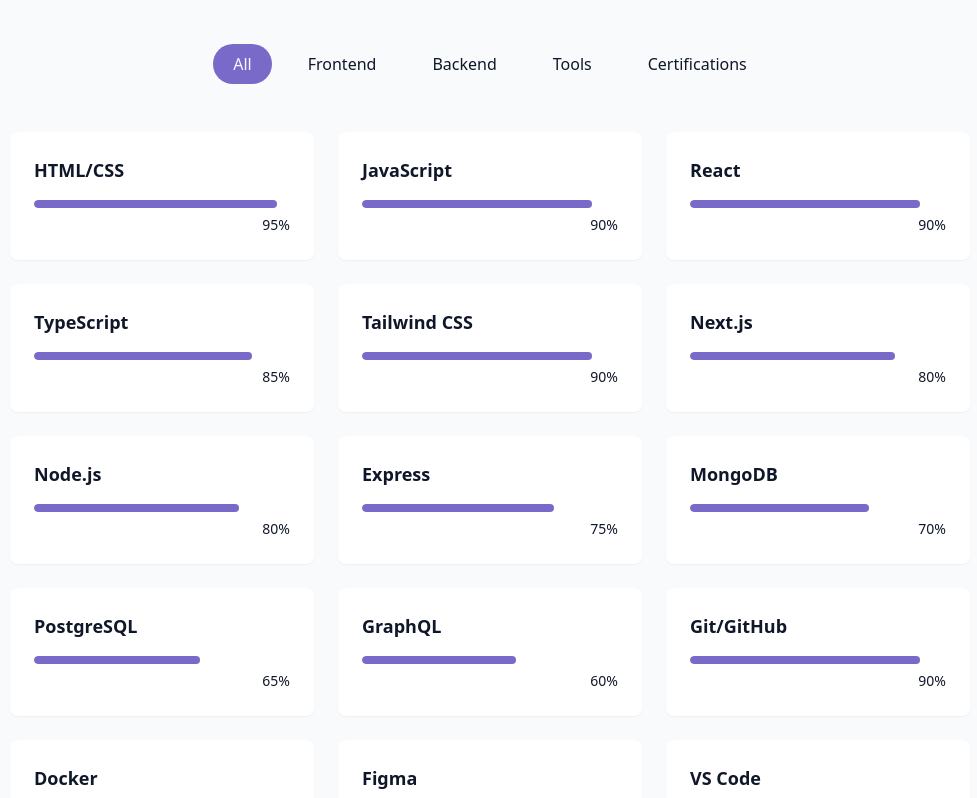
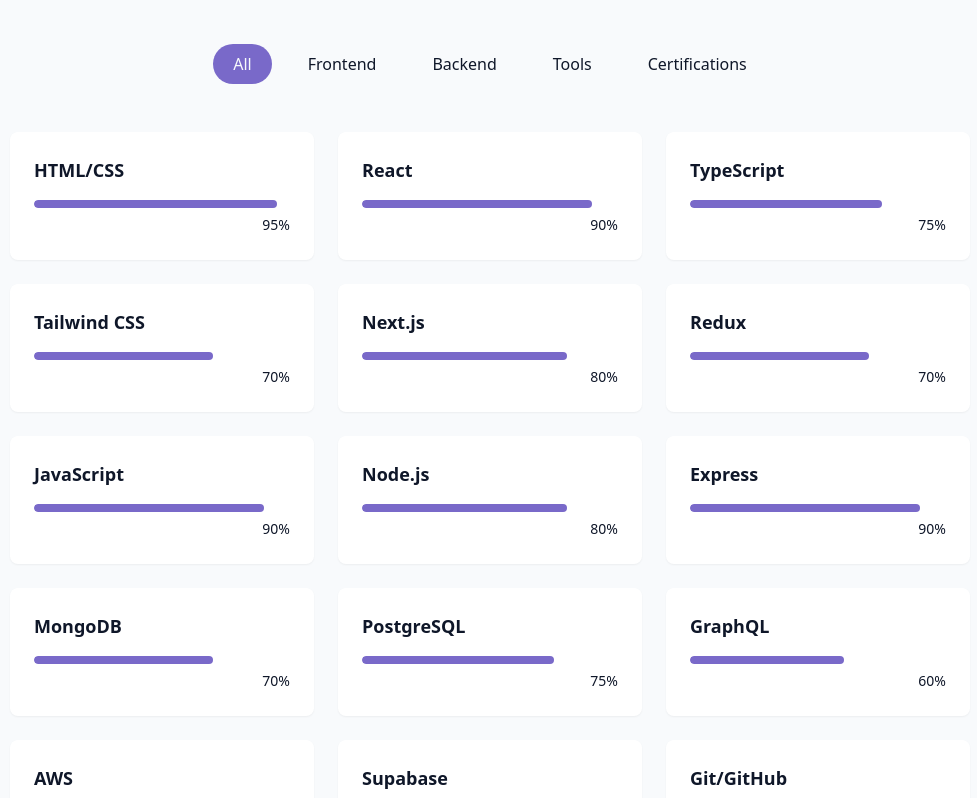
Before and after one commit to HarveerDeol/Portfolio, a React (Vite) app: page / in a window 1280 px wide. Shown: the part 1742-2540 px from the top of the page, without its empty margins (150-1127 px from the left). Built offline with nearby package versions, Linux system fonts and the light colour scheme; the HTML template or start-up script is replaced by a standard one.

Commit message:
CHANGED: skills slider

```diff
--- a/src/components/SkillsSection.jsx
+++ b/src/components/SkillsSection.jsx
@@ -5,23 +5,26 @@
 const skills = [
   // Frontend
   { name: "HTML/CSS", level: 95, category: "frontend" },
-  { name: "JavaScript", level: 90, category: "frontend" },
   { name: "React", level: 90, category: "frontend" },
-  { name: "TypeScript", level: 85, category: "frontend" },
-  { name: "Tailwind CSS", level: 90, category: "frontend" },
+  { name: "TypeScript", level: 75, category: "frontend" },
+  { name: "Tailwind CSS", level: 70, category: "frontend" },
   { name: "Next.js", level: 80, category: "frontend" },
+  { name: "Redux", level: 70, category: "frontend" },
 
   // Backend
+  { name: "JavaScript", level: 90, category: "backend" },
   { name: "Node.js", level: 80, category: "backend" },
-  { name: "Express", level: 75, category: "backend" },
+  { name: "Express", level: 90, category: "backend" },
   { name: "MongoDB", level: 70, category: "backend" },
-  { name: "PostgreSQL", level: 65, category: "backend" },
+  { name: "PostgreSQL", level: 75, category: "backend" },
   { name: "GraphQL", level: 60, category: "backend" },
+  { name: "AWS", level: 85, category: "backend" },
+  { name: "Supabase", level: 80, category: "backend" },
 
   // Tools
   { name: "Git/GitHub", level: 90, category: "tools" },
-  { name: "Docker", level: 70, category: "tools" },
-  { name: "Figma", level: 85, category: "tools" },
+  { name: "Docker", level: 80, category: "tools" },
+  { name: "Figma", level: 65, category: "tools" },
   { name: "VS Code", level: 95, category: "tools" },
 
   // Certifications
```
